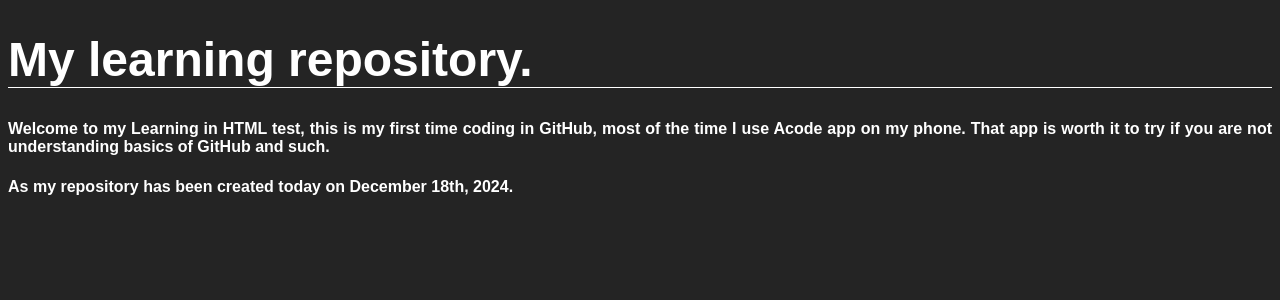
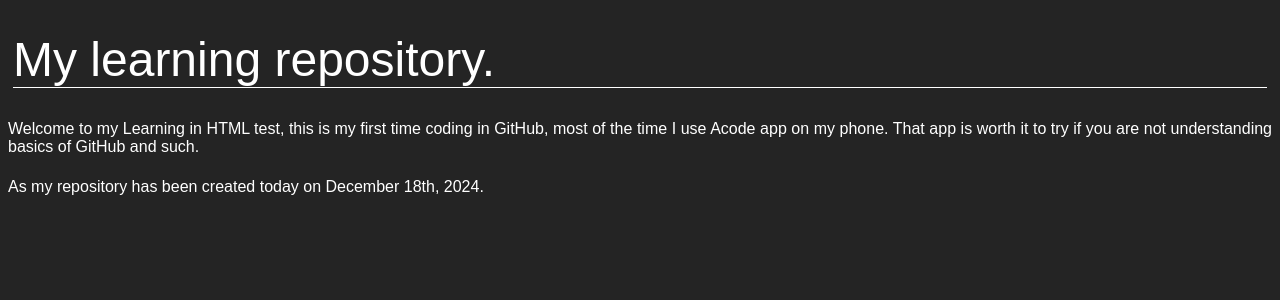
Before and after one commit to KeyzGames/KeyzGames.github.io, a PHP site: page / in a window 1280 px wide. Shown: the top 300 px of the page. Run offline with PHP 8.4, Linux system fonts and the light colour scheme.

Commit message:
Applies font-weight to all h, and added margin to header to add some space.

```diff
--- a/styles.css
+++ b/styles.css
@@ -8,7 +8,10 @@
 body {
   background-color: #242424;
   font-family: 'Arial', sans-serif;
-  font-weight: normal;
+}
+
+header {
+  margin: 5px;
 }
 
 h1 {
@@ -17,16 +20,19 @@ h1 {
   width: 100%;
   font-weight: bold;
   color: white;
+  font-weight: normal;
 }
 
 h2 {
   font-size: 16px;
   text-align: justify;
   color: white;
+  font-weight: normal;
 }
 
 h4 {
   font-sizs: 6px;
   text-align: justify;
   color: white;
+  font-weight: normal;
 }
```
